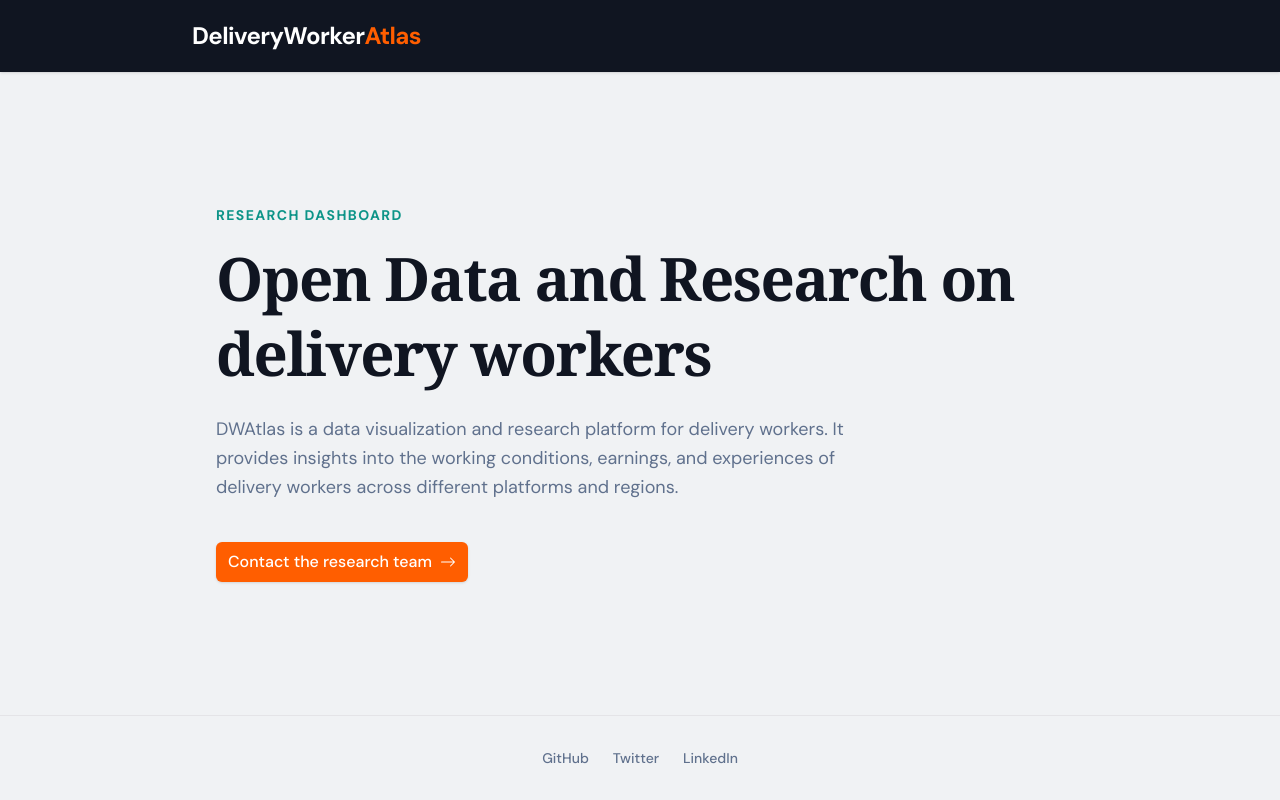
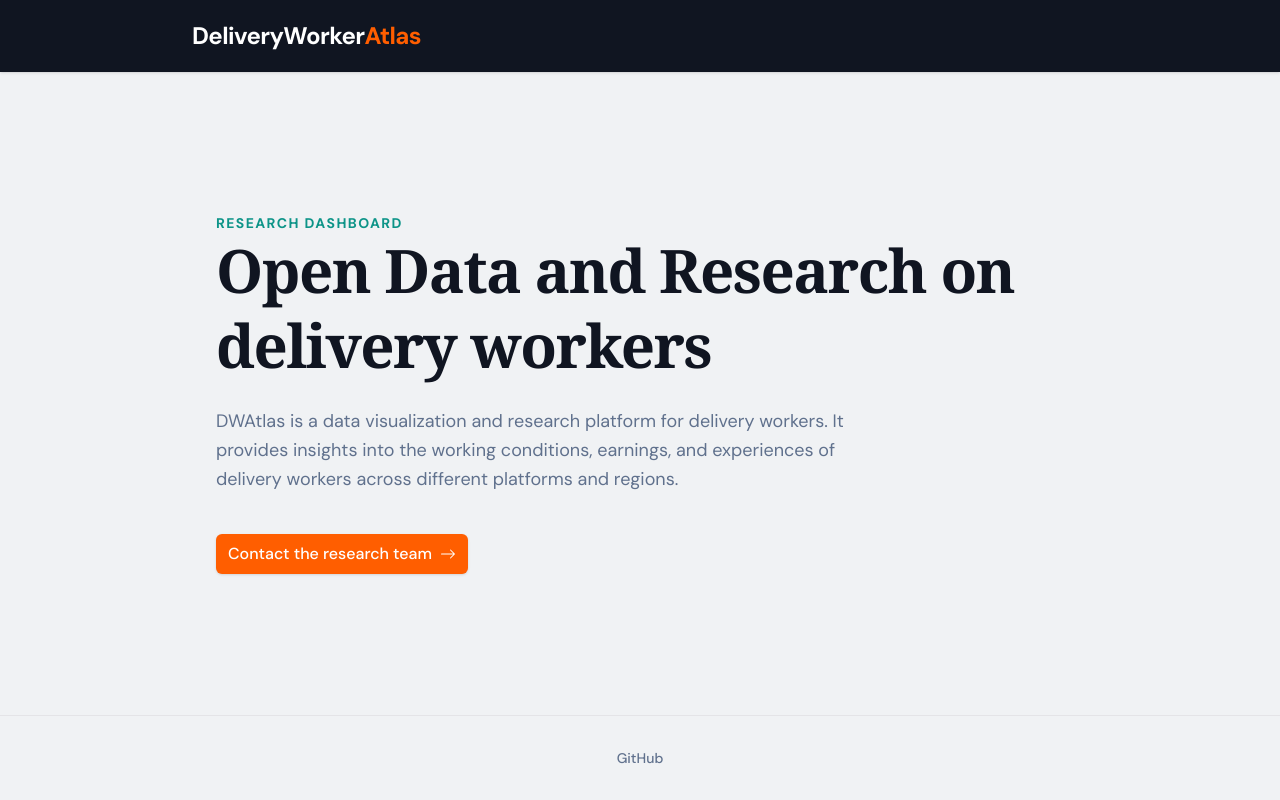
Before and after one commit to dwatlas-org/dwatlas.org, a plain HTML site: page index.html in a window 1280 px wide. Drawn offline with nearby package versions, Linux system fonts and the light colour scheme.

Commit message:
adjust spacing and footer

```diff
--- a/index.html
+++ b/index.html
@@ -36,7 +36,7 @@
   </header>
 
   <main class="max-w-4xl mx-auto px-6 py-20 flex-grow flex flex-col justify-center w-full">
-    <p class="text-sm uppercase tracking-widest text-teal font-bold mb-4">Research dashboard</p>
+    <p class="text-sm uppercase tracking-widest text-teal font-bold">Research dashboard</p>
 
     <h1 class="text-4xl sm:text-5xl md:text-6xl font-bold font-serif tracking-tight mb-6 text-mar-900 leading-tight">
       Open Data and Research on delivery workers
@@ -62,8 +62,6 @@
   <footer class="border-t border-line py-8 px-6 mt-auto bg-bg-page">
     <div class="max-w-4xl mx-auto flex gap-6 text-text-muted justify-center text-sm font-medium">
       <a href="https://github.com" target="_blank" rel="noopener noreferrer" class="hover:text-mar-800 transition-colors">GitHub</a>
-      <a href="https://twitter.com" target="_blank" rel="noopener noreferrer" class="hover:text-mar-800 transition-colors">Twitter</a>
-      <a href="https://linkedin.com" target="_blank" rel="noopener noreferrer" class="hover:text-mar-800 transition-colors">LinkedIn</a>
     </div>
   </footer>
 
```
